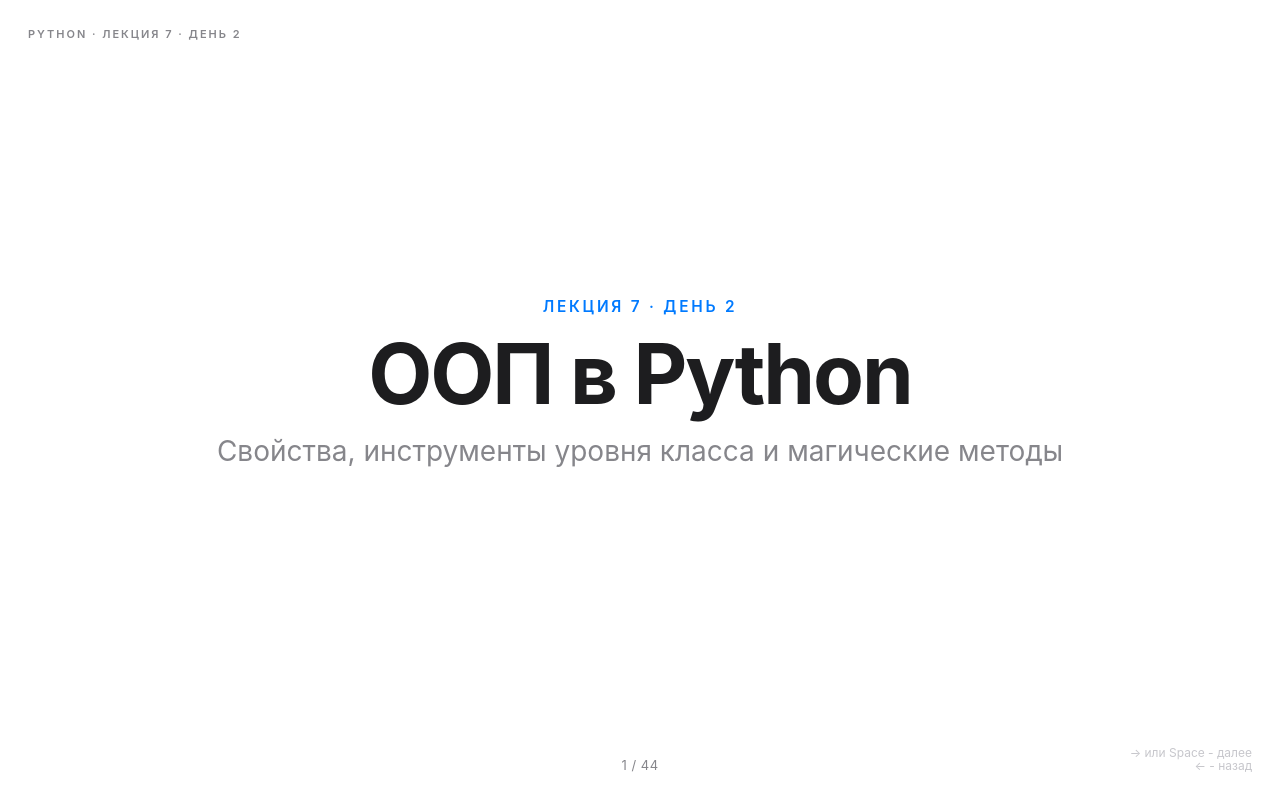
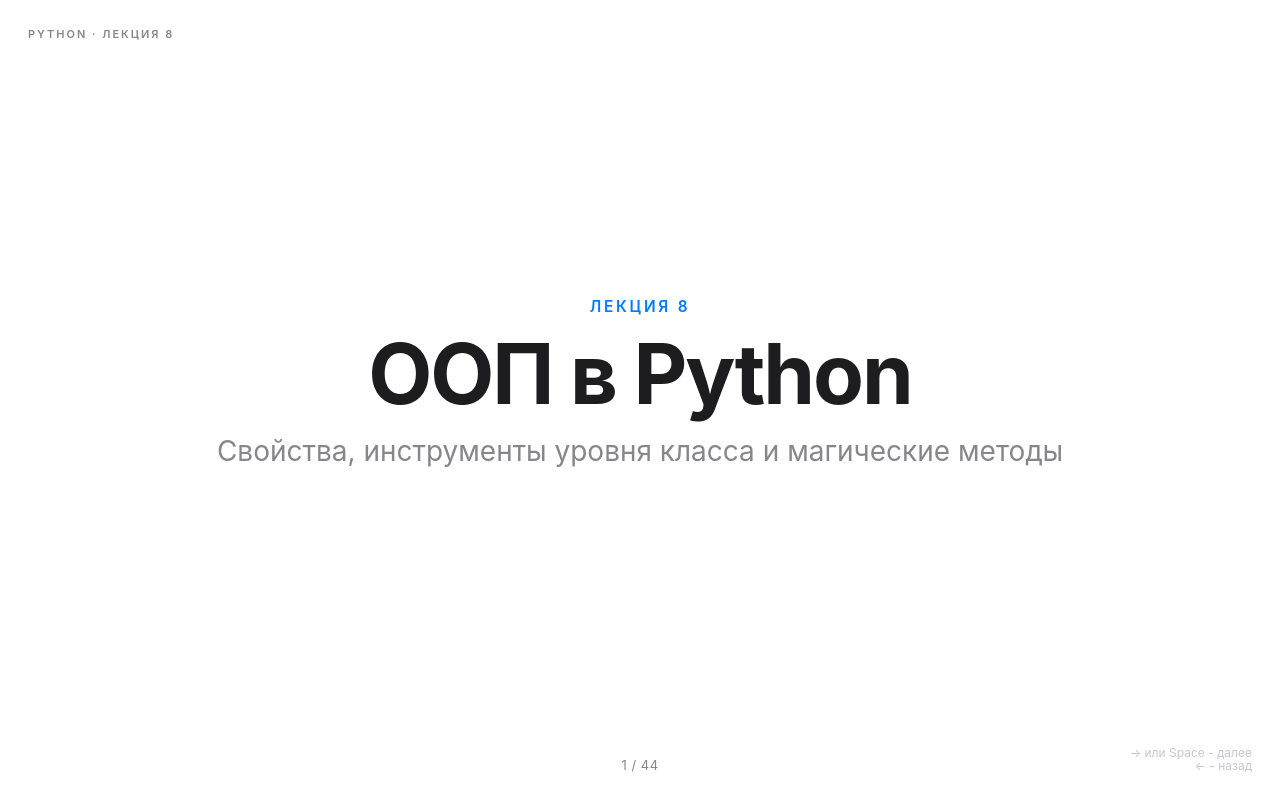
Before and after one commit to GokalR/lecture08-ml, a plain HTML site: page index.html in a window 1280 px wide. Drawn offline with Linux system fonts and the light colour scheme.

Commit message:
renumber: align self/cross-references with new folder numbering
Repo lectureXX-ml now matches lesson X in the new syllabus. Updates titles,
eyebrows, lesson tags and any 'Урок N / Lesson N / Dars N / Лекция N'
references inside slides to the correct number. Drops 'День 2' / 'ч.1' /
'Part 1' subdivisions in favor of clean lecture numbers.

```diff
--- a/index.html
+++ b/index.html
@@ -3,7 +3,7 @@
 <head>
     <meta charset="UTF-8">
     <meta name="viewport" content="width=device-width, initial-scale=1.0">
-    <title>ООП в Python · Лекция 7 · День 2</title>
+    <title>ООП в Python · Лекция 8</title>
     <style>
         @import url('https://fonts.googleapis.com/css2?family=Inter:wght@200;300;400;500;600;700;800&display=swap');
 
@@ -416,7 +416,7 @@
         <!-- 1: Title -->
         <div class="slide active">
             <div class="slide-content">
-                <p class="eyebrow">Лекция 7 · День 2</p>
+                <p class="eyebrow">Лекция 8</p>
                 <h1>ООП в Python</h1>
                 <p class="subtitle">Свойства, инструменты уровня класса и магические методы</p>
             </div>
@@ -1299,7 +1299,7 @@
 
     </div>
 
-    <div class="lesson-tag">Python · Лекция 7 · День 2</div>
+    <div class="lesson-tag">Python · Лекция 8</div>
     <div class="slide-indicator">
         <span id="current-slide">1</span> / <span id="total-slides">44</span>
     </div>
```
